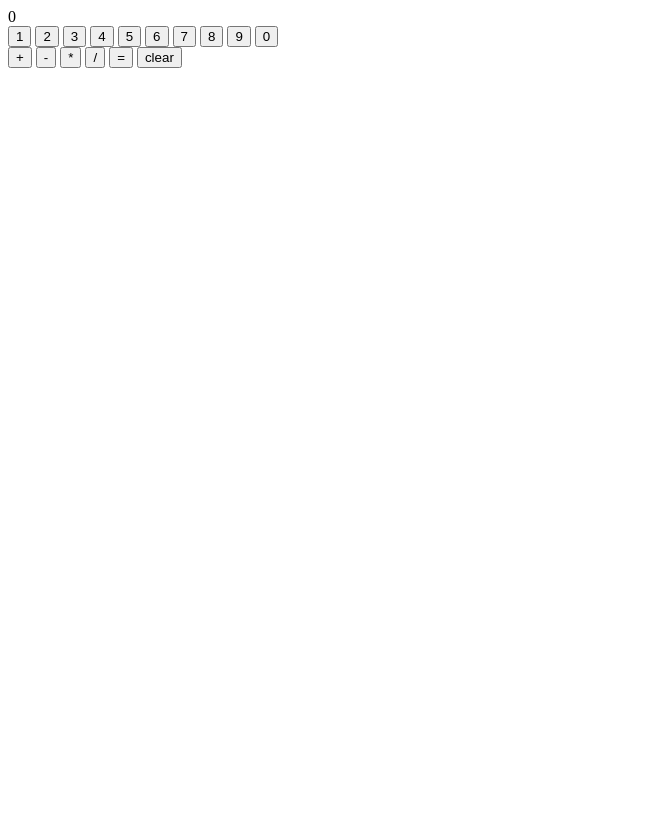
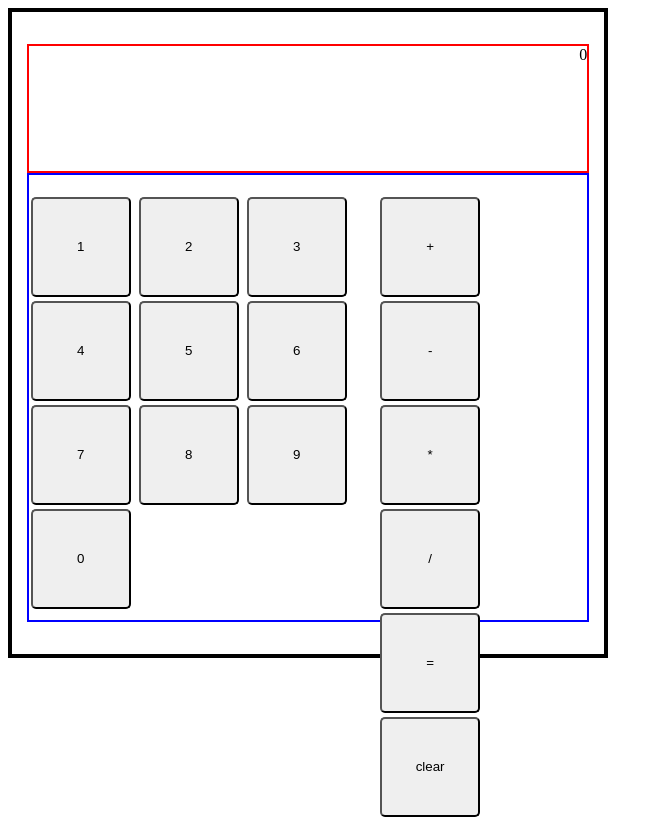
Before and after one commit to basaaj/calculator, a plain HTML site: page index.html in a window 1280 px wide. Shown: the whole page, without its empty margins (0-663 px from the left). Drawn offline with Linux system fonts and the light colour scheme.

Commit message:
Apply basic styles

```diff
--- a/index.html
+++ b/index.html
@@ -4,6 +4,8 @@
     <meta charset="UTF-8">
     <meta name="viewport" content="width=device-width, initial-scale=1.0">
     <title>Calculator</title>
+
+    <link rel="stylesheet" href="style.css">
 </head>
 <body>
     <div class="container">
--- /dev/null
+++ b/style.css
@@ -0,0 +1,39 @@
+* {
+    box-sizing: border-box;
+}
+
+body {
+    height: 95vh;
+}
+
+.container {
+    width: 600px;
+    height:650px;
+    display: flex;
+    flex-direction: column;
+    align-items: center;
+    justify-content: center;
+    border: black 4px solid;
+}
+
+.display {
+    height: 20%;
+    width: 95%;
+    border: red 2px solid;
+    text-align: right;
+}
+
+.buttons {
+    height: 70%;
+    width: 95%;
+    padding-top: 20px;
+    border: blue 2px solid;
+    display: flex;
+}
+
+button {
+    width: 100px;
+    height: 100px;
+    border-radius: 5px;
+    margin: 2px;
+}
```
